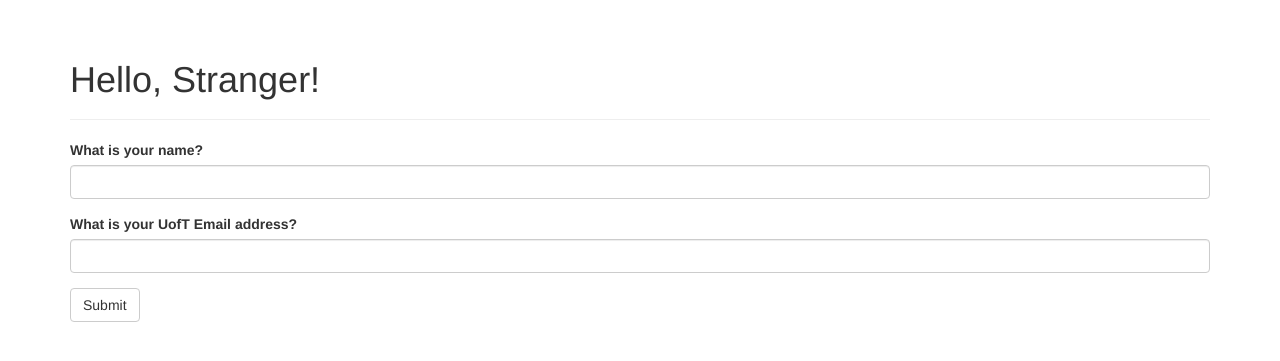
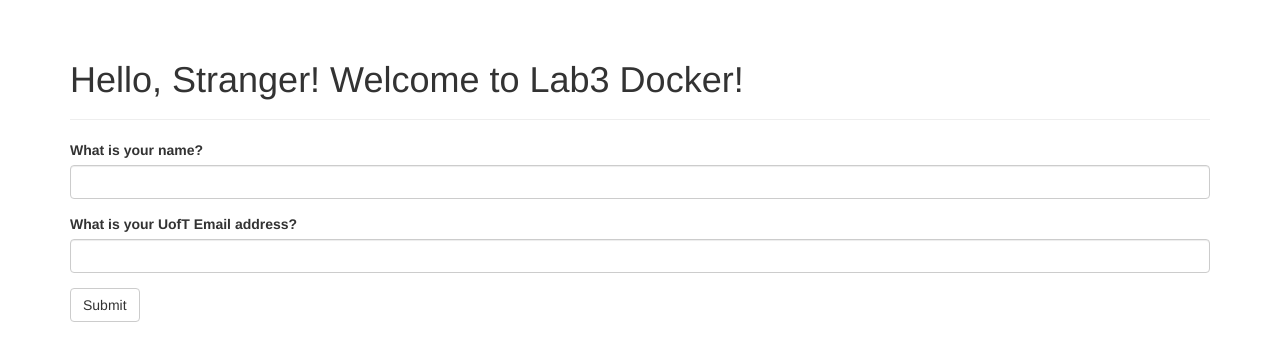
Before and after one commit to chasemcdo/ECE444-F2023-Lab1, a Flask app: page / in a window 1280 px wide. Shown: the part 52-413 px from the top of the page. Run offline with Flask 3, Linux system fonts and the light colour scheme; some libraries are stand-ins or nearby versions.

Commit message:
Activity 3

```diff
--- a/templates/index.html
+++ b/templates/index.html
@@ -4,7 +4,7 @@
 {% block page_content %}
   <div class="page-header">
     <h1>
-      Hello, {% if name %}{{ name }}{% else %}Stranger{% endif %}!
+      Hello, {% if name %}{{ name }}{% else %}Stranger{% endif %}! Welcome to Lab3 Docker!
       {% if email %}
       <br>
         {% if 'utoronto' in email %}
```
Also changed, not shown: README.md, 1 other file.
